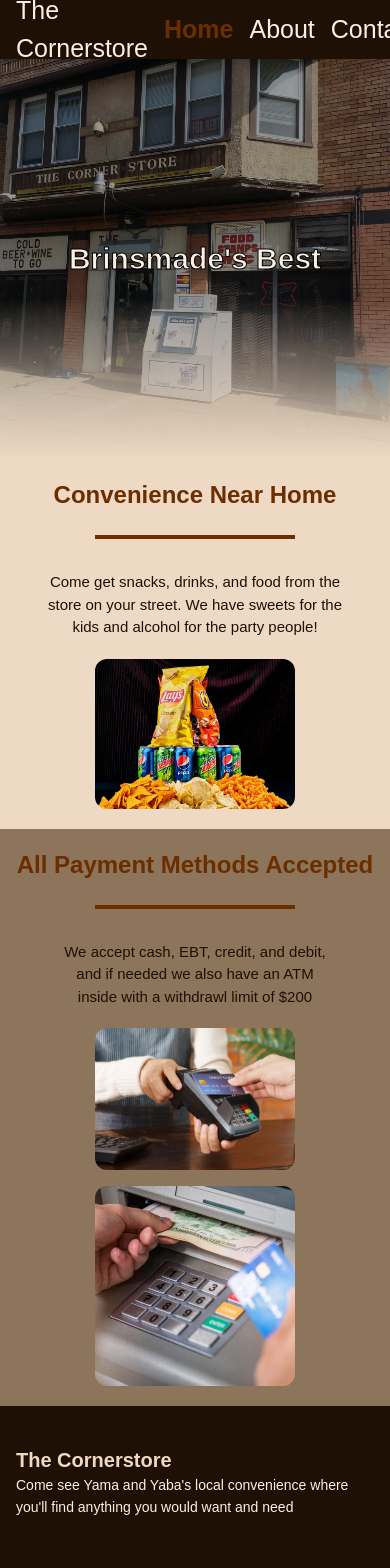
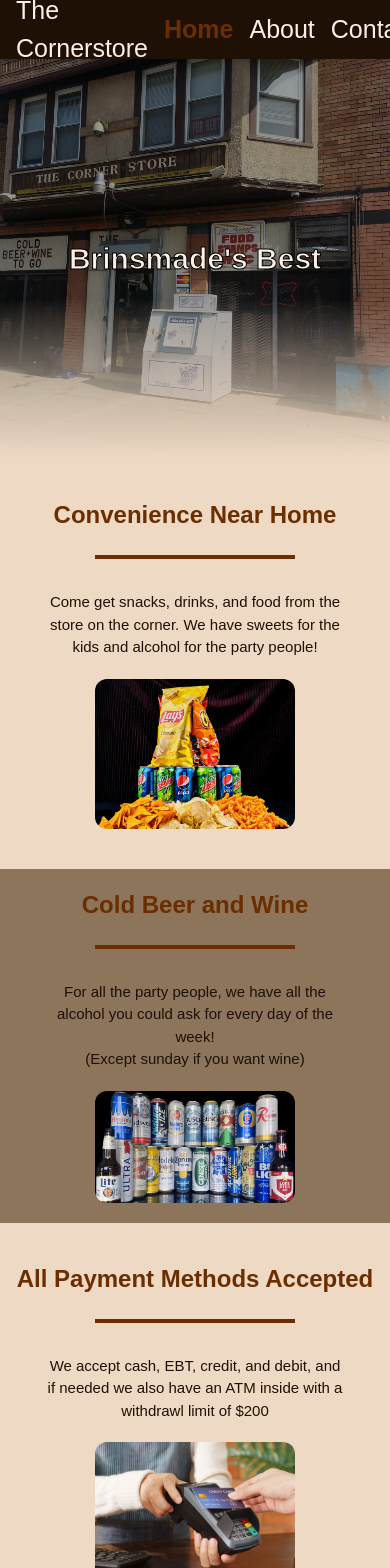
Before and after one commit to IbrahimAMustafa/The-Cornerstore, a Next.js app: page / in a window 390 px wide. Shown: the top 1568 px of the page. Built offline with nearby package versions, Linux system fonts and the light colour scheme.

Commit message:
starting contact us

```diff
--- a/app/about/page.tsx
+++ b/app/about/page.tsx
@@ -1,3 +1,31 @@
-export default function Page() {
-  return <h1>Learn About Us!</h1>
+import Image from 'next/image';
+import backgroundImage from '../../public/aboutUsPlaceholder.jpg'; // Static import for automatic width/height detection
+import ContentCard from '../contentCard';
+const contentCards = [
+    {
+      title: "Convenience Near Home",
+      content: "Come get snacks, drinks, and food from the store on the corner. We have sweets for the kids and alcohol for the party people!",
+      images: []
+    }
+  ]
+export default function About() {
+  return (
+    <>
+      <div className="relative w-full overflow-hidden h-100 bg-gradient-to-b from-background to-40%">
+        <Image
+          src={backgroundImage}
+          alt="Picture of Store Front"
+          placeholder="blur"
+          fill
+          style={{
+            objectFit: 'cover',
+          }}
+        />
+        <div className="relative z-10 flex items-center justify-center h-1/1 text-white bg-black/40 bg-gradient-to-t from-(--medium) to-40%">
+          <h1 className="text-3xl sm:text-4xl md:text-5xl lg:text-6xl font-bold text-(--light) [-webkit-text-stroke:1px_black]">20 Years Running</h1>
+        </div>
+      </div>
+      {contentCards.map((card, index) => <ContentCard key={index} cardIndex={index} {...card} />)}
+    </>
+  );
 }
--- /dev/null
+++ b/app/contentCard.tsx
@@ -0,0 +1,39 @@
+
+import Image, { StaticImageData } from 'next/image';
+import React from 'react';
+
+interface ContentCardProps {
+  title: string;
+  content: string;
+  images?: StaticImageData[];
+  cardIndex: number;
+}
+
+const ContentCard = ({title, content, images, cardIndex}: ContentCardProps) => {
+
+
+  return (
+    <div className={`flex flex-col justify-center items-center mt-5 pt-5 pb-5 ${cardIndex % 2 == 1 ? "bg-(--altbg)" : ""}`}>
+        <h2 className='min-w-[320] text-center text-2xl sm:text-3xl md:text-4xl lg:text-5xl font-bold text-(--highlight) mb-6'>
+            {title}
+        </h2>
+        <div className="w-50 h-1 bg-(--highlight) mx-auto mb-8"></div>
+        <p className='text-center min-w-[295px] w-[56vw] max-w-[720px] text-(length:--p1-font-size) mb-5'
+        dangerouslySetInnerHTML={{ __html: content}}>
+        </p>
+        <div className='flex flex-col sm:flex-row gap-4'>
+            {images?.map((image, index) =>
+                <Image
+                    src={image}
+                    alt="Background"
+                    placeholder="blur"
+                    className='min-w-[200px] w-[35vw] max-w-[340px] rounded-xl'
+                    key={index}
+                />
+            )}
+        </div>
+      </div>
+  );
+};
+
+export default ContentCard;
--- a/app/footer.tsx
+++ b/app/footer.tsx
@@ -42,7 +42,7 @@ export function Footer() {
                     <h3 className='text-(--medium) font-bold text-xl'>Contact Us</h3>
                     <address>
                         <a href="tel:2166313320" style={{textDecoration: "none", color: "inherit", fontStyle: "normal"}}>(216)-631-3320</a>
-                        <p>3175 W 84th St, Cleveland, OH 44102</p>
+                        <p>3175 W 84th St <br/> Cleveland, OH 44102</p>
                     </address>
                 </div>
             </div>
--- a/app/page.tsx
+++ b/app/page.tsx
@@ -4,8 +4,27 @@ import backgroundImage from '../public/thecornerstore.jpg'; // Static import for
 import cardReader from '../public/Credit-Card-Reader-Image.jpg';
 import atm from '../public/atm-placeholder.jpg';
 import snacks from '../public/snacks.jpg';
+import alcohol from '../public/alcohol.jpg';
+import ContentCard from './contentCard';
 
 export default function Home() {
+  const contentCards = [
+    {
+      title: "Convenience Near Home",
+      content: "Come get snacks, drinks, and food from the store on the corner. We have sweets for the kids and alcohol for the party people!",
+      images: [snacks]
+    },
+    {
+      title: "Cold Beer and Wine",
+      content: `<p>For all the party people, we have all the alcohol you could ask for every day of the week! <br /> (Except sunday if you want wine)<p/>`,
+      images:[alcohol]
+    },
+    {
+      title: "All Payment Methods Accepted",
+      content: "We accept cash, EBT, credit, and debit, and if needed we also have an ATM inside with a withdrawl limit of $200",
+      images: [cardReader, atm]
+    }
+  ]
   return (
     <>
       <div className="relative w-full overflow-hidden h-100 bg-gradient-to-b from-background to-40%">
@@ -23,42 +42,7 @@ export default function Home() {
         </div>
       </div>
 
-      <div className='flex flex-col justify-center items-center mt-5'>
-        <h2 className='min-w-[320] text-center text-2xl sm:text-3xl md:text-4xl lg:text-5xl font-bold text-(--highlight) mb-6'>Convenience Near Home</h2>
-        <div className="w-50 h-1 bg-(--highlight) mx-auto mb-8"></div>
-        <p className='text-center min-w-[295px] w-[56vw] max-w-[720px] text-(length:--p1-font-size) mb-5'>Come get snacks, drinks, and food from the store on your street. We have sweets for the kids and alcohol for the party people!
-        </p>
-        <Image
-            src={snacks}
-            alt="Background"
-            placeholder="blur"
-            quality={75}
-            className='min-w-[200px] w-[35vw] max-w-[340px] rounded-xl'
-        />
-      </div>
-
-      <div className='flex flex-col justify-center items-center mt-5 pt-5 pb-5 bg-(--altbg)'>
-        <h2 className='min-w-[320] text-center text-2xl sm:text-3xl md:text-4xl lg:text-5xl font-bold text-(--highlight) mb-6'>All Payment Methods Accepted</h2>
-        <div className="w-50 h-1 bg-(--highlight) mx-auto mb-8"></div>
-        <p className='text-center min-w-[280px] w-[55vw] max-w-[650px] text-(length:--p1-font-size) mb-5'>We accept cash, EBT, credit, and debit, and if needed we also have an ATM inside with a withdrawl limit of $200
-        </p>
-        <div className={`flex flex-col sm:flex-row gap-4`}>
-          <Image
-            src={cardReader}
-            alt="Background"
-            placeholder="blur"
-            quality={75}
-            className='min-w-[200px] w-[35vw] max-w-[340px] rounded-xl'
-          />
-          <Image
-            src={atm}
-            alt="Background"
-            placeholder="blur"
-            quality={75}
-            className= 'min-w-[200px] w-[35vw] max-w-[340px] rounded-xl'
-          />
-        </div>
-      </div>
+      {contentCards.map((card, index) => <ContentCard key={index} cardIndex={index} {...card} />)}
     </>
   );
 }
```
Also changed, not shown: public/aboutUsPlaceholder.jpg (added), public/alcohol.jpg (added).
